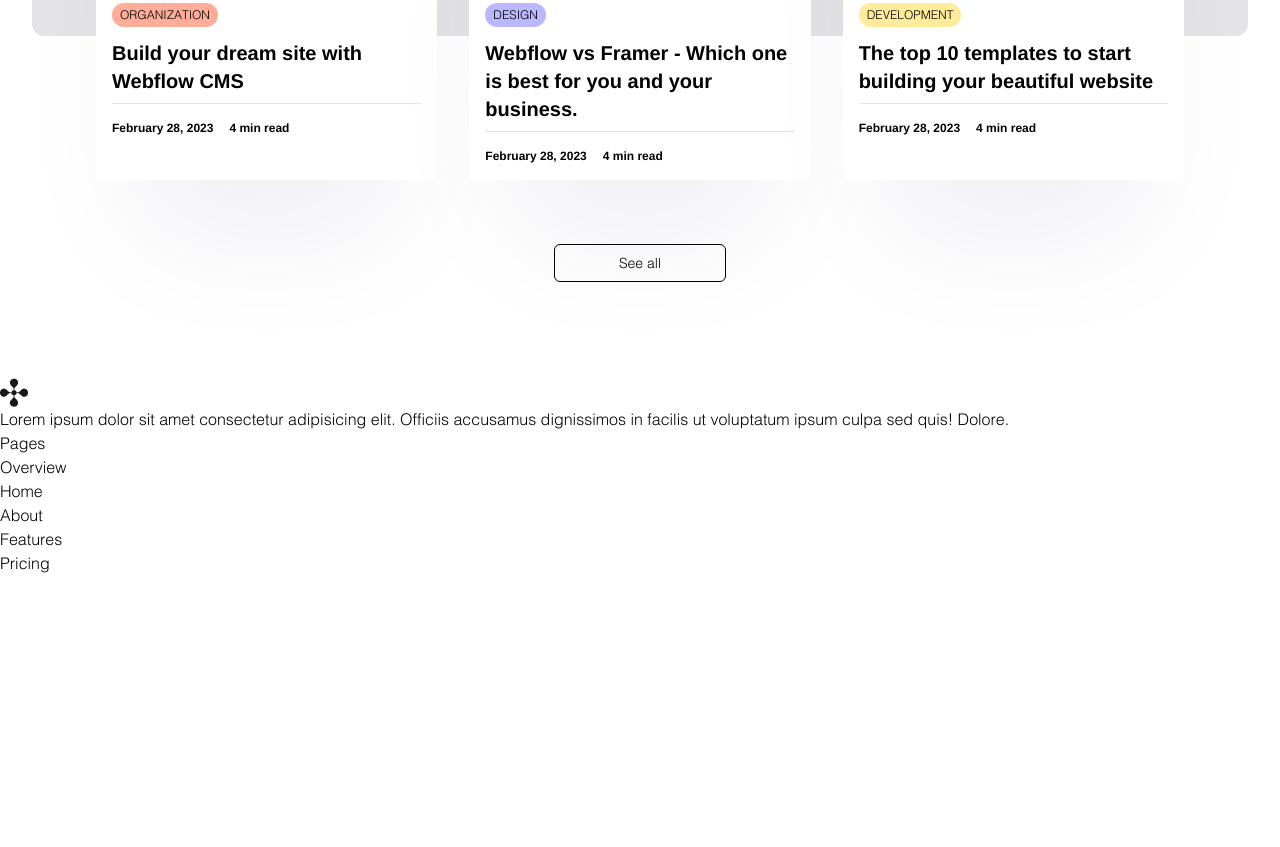
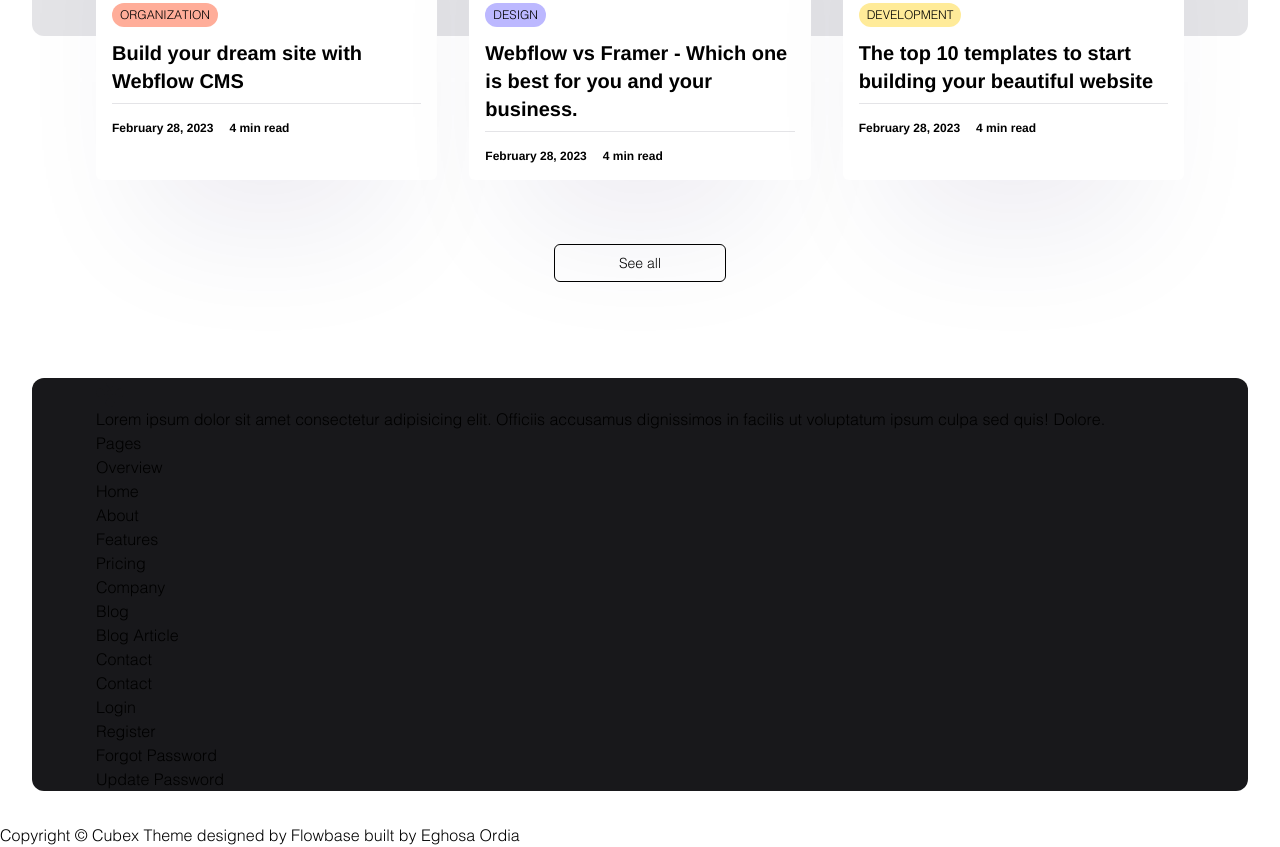
Before and after one commit to Hardy101/Portfolio, a website: page Cubex/index.html in a window 1280 px wide. Shown: the part 4491-5338 px from the top of the page. Before the commit the page ends 5066 px from the top, so only its background shows below. Drawn offline with nearby package versions, Linux system fonts and the light colour scheme.

Commit message:
footer skeleton complete

```diff
--- a/Cubex/index.html
+++ b/Cubex/index.html
@@ -522,7 +522,7 @@
       </section>
 
       <footer>
-        <div>
+        <div class="bg-dark-1 px-16 rounded-xl m-8">
           <div class="footer-body">
             <div>
               <img src="assets/images/logo.png" alt="" />
@@ -545,10 +545,26 @@
               <li><span>Features</span></li>
               <li><span>Pricing</span></li>
             </ul>
-            <ul></ul>
-            <ul></ul>
+            <ul>
+              <li><span>Company</span></li>
+              <li><span>Blog</span></li>
+              <li><span>Blog Article</span></li>
+              <li><span>Contact</span></li>
+            </ul>
+            <ul>
+              <li><span>Contact</span></li>
+              <li><span>Login</span></li>
+              <li><span>Register</span></li>
+              <li><span>Forgot Password</span></li>
+              <li><span>Update Password</span></li>
+            </ul>
           </div>
         </div>
+        <p>
+          <span>Copyright &copy; Cubex Theme</span> designed by Flowbase
+          <span>built by</span>
+          <a href="x.com/ordia_codes">Eghosa Ordia</a>
+        </p>
       </footer>
     </main>
   </body>
```
